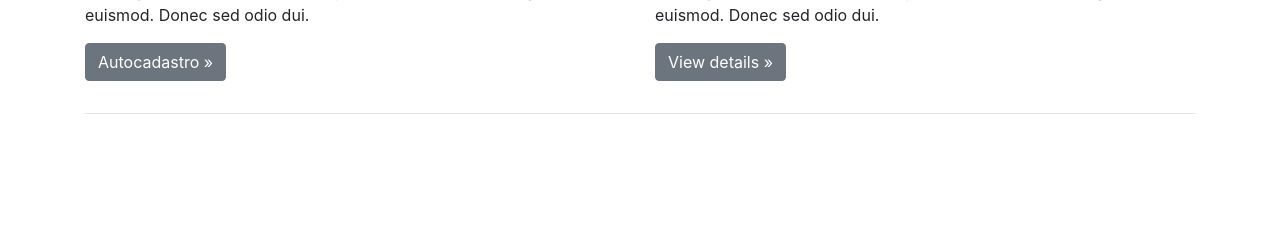
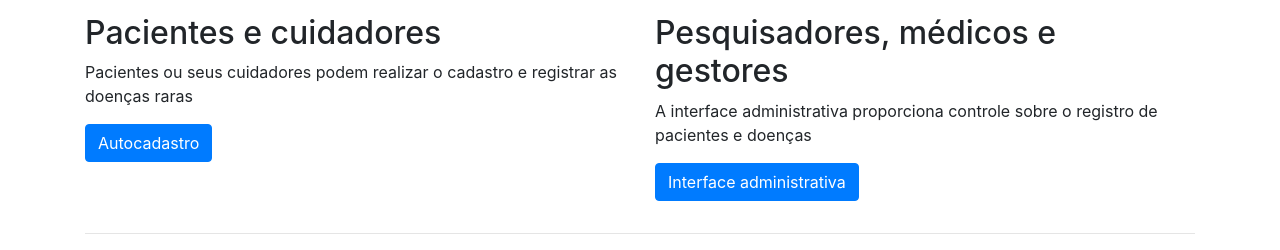
Before and after one commit to nymarya/registro_epidemiologico, a Django app: template templates/index.html in a window 1280 px wide. Shown: the part 554-804 px from the top of the page. Before the commit the page ends 668 px from the top, so only its background shows below. Run offline with Django 3.2, Linux system fonts and the light colour scheme; the template is opened without the code that fills it, so the values that code supplies are empty; some libraries are stand-ins or nearby versions.

Commit message:
improve index page

```diff
--- a/templates/base.html
+++ b/templates/base.html
@@ -29,13 +29,9 @@
             <div class="collapse navbar-collapse" id="navbarSupportedContent">
                 <ul class="navbar-nav mr-auto col-md-11">
                     <li class="nav-item active">
-                        <a class="nav-link" href="#">Início <span class="sr-only">(current)</span></a>
+                        <a class="nav-link" href="/">Início <span class="sr-only">(current)</span></a>
                     </li>
-                    {% if not request.user.is_authenticated %}
-                    <li class="nav-item">
-                        <a class="nav-link" href="/admin">Login</a>
-                    </li>
-                    {% else %}
+                    {% if request.user.is_authenticated %}
                         <li class="nav-item">
                             <a class="nav-link" href="/admin">Administração</a>
                         </li>
@@ -45,6 +41,10 @@
                     {% if request.user.is_authenticated %}
                     <li class="nav-item">
                         <a class="nav-link" href="/admin/logout/">Sair</a>
+                    </li>
+                        {% else %}
+                        <li class="nav-item">
+                        <a class="nav-link" href="/admin">Login</a>
                     </li>
                     {% endif %}
                 </ul>
--- a/templates/index.html
+++ b/templates/index.html
@@ -3,12 +3,12 @@
 {% load static %}
 
 {% block container %}
-<div class="jumbotron">
+<div class="jumbotron text-right" style="height: 30rem; background-image: url(https://images.ctfassets.net/hrltx12pl8hq/78EwB5ass4CXV0FPTjGz1t/2bdc672e30e86059ebeacb7c9675a297/compressed_shutterstock_1167904405.jpg??fit=fill&w=800&h=300);
+    background-repeat: no-repeat, repeat; background-size: cover;">
         <div class="container">
-          <h1 class="display-3">Hello, world!</h1>
-          <p>This is a template for a simple marketing or informational website. It includes a large callout called a jumbotron and three supporting pieces of content. Use it as a starting point to create something more unique.</p>
-          <p><a class="btn btn-primary btn-lg" href="#" role="button">Realizar autocadastro</a></p>
-        </div>
+          <h1 class="display-4">Registro epidemiológico</h1>
+            <div></div>
+          </div>
       </div>
 {% endblock %}
 
@@ -18,13 +18,13 @@
         <div class="row">
           <div class="col-md-6">
             <h2>Pacientes e cuidadores</h2>
-            <p>Donec id elit non mi porta gravida at eget metus. Fusce dapibus, tellus ac cursus commodo, tortor mauris condimentum nibh, ut fermentum massa justo sit amet risus. Etiam porta sem malesuada magna mollis euismod. Donec sed odio dui. </p>
-            <p><a class="btn btn-secondary" href="#" role="button">Autocadastro »</a></p>
+            <p> Pacientes ou seus cuidadores podem realizar o cadastro e registrar as doenças raras </p>
+            <p><a class="btn btn-primary" href="/base/autocadastro/" role="button">Autocadastro</a></p>
           </div>
           <div class="col-md-6">
-            <h2>Pesquisadores</h2>
-            <p>Donec id elit non mi porta gravida at eget metus. Fusce dapibus, tellus ac cursus commodo, tortor mauris condimentum nibh, ut fermentum massa justo sit amet risus. Etiam porta sem malesuada magna mollis euismod. Donec sed odio dui. </p>
-            <p><a class="btn btn-secondary" href="#" role="button">View details »</a></p>
+            <h2>Pesquisadores, médicos e gestores</h2>
+            <p> A interface administrativa proporciona controle sobre o registro de pacientes e doenças </p>
+            <p><a class="btn btn-primary" href="/admin" role="button">Interface administrativa</a></p>
           </div>
         </div>
 
```
